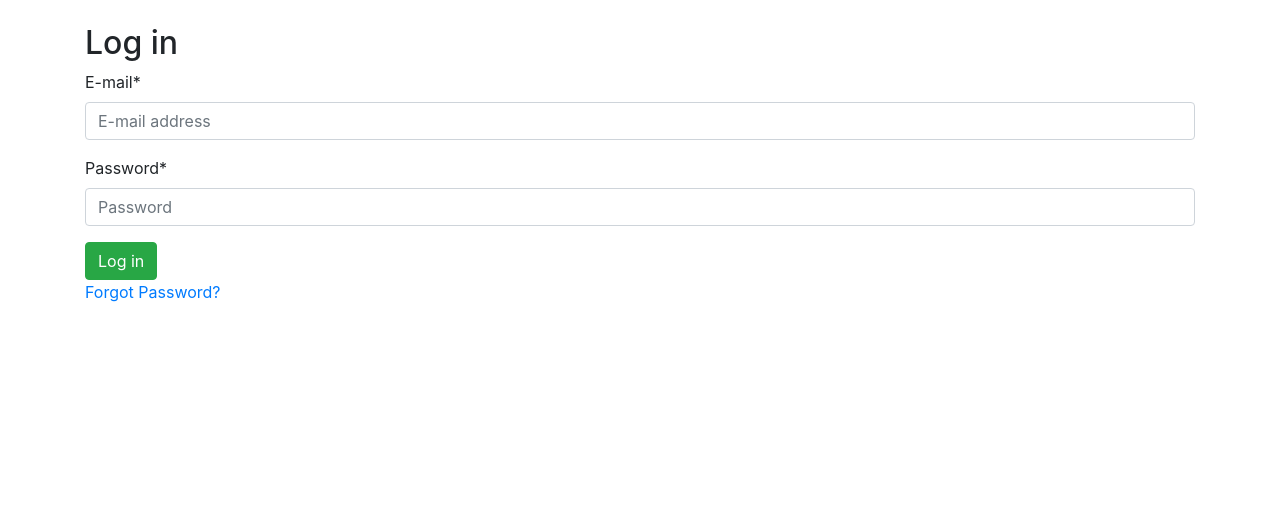
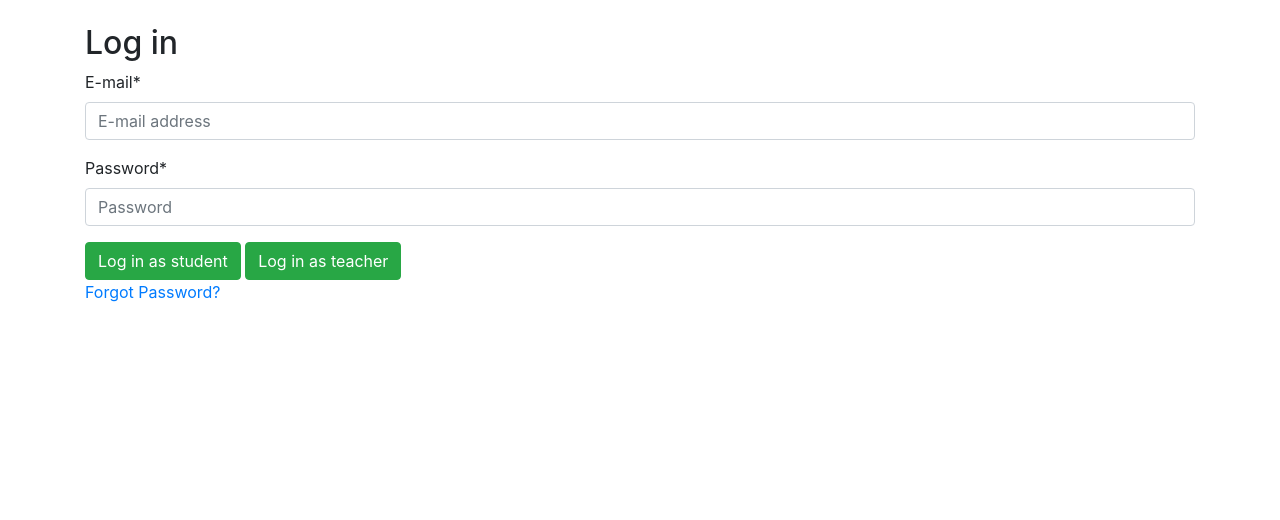
Before and after one commit to thaole25/fbhackathon, a Django app: page /accounts/login/ in a window 1280 px wide. Shown: the part 56-576 px from the top of the page. Run offline with Django 3.2, Linux system fonts and the light colour scheme; some libraries are stand-ins or nearby versions.

Commit message:
added two buttons in login

```diff
--- a/educo/templates/account/login.html
+++ b/educo/templates/account/login.html
@@ -8,7 +8,8 @@
 <form method="post">
   {% csrf_token %}
   {{ form|crispy }}
-  <button class="btn btn-success" type="submit">Log in</button>
+  <button class="btn btn-success" type="submit">Log in as student</button>
+  <button class="btn btn-success" type="submit">Log in as teacher</button>
 </form>
 <a href="{% url 'account_reset_password' %}">Forgot Password?</a>
 {% endblock content %}
```
Also changed, not shown: README.md, educo/db.sqlite3.
